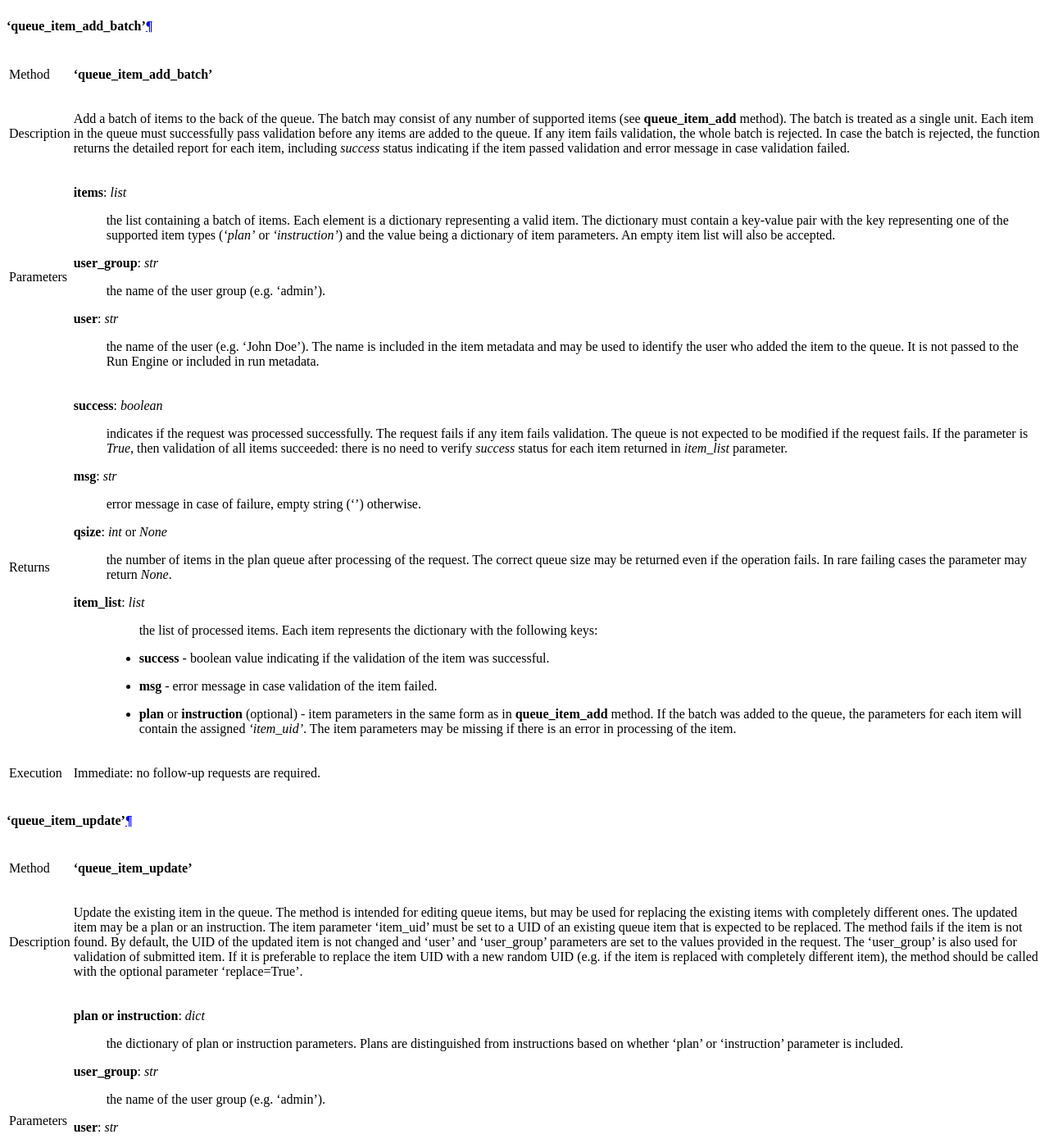
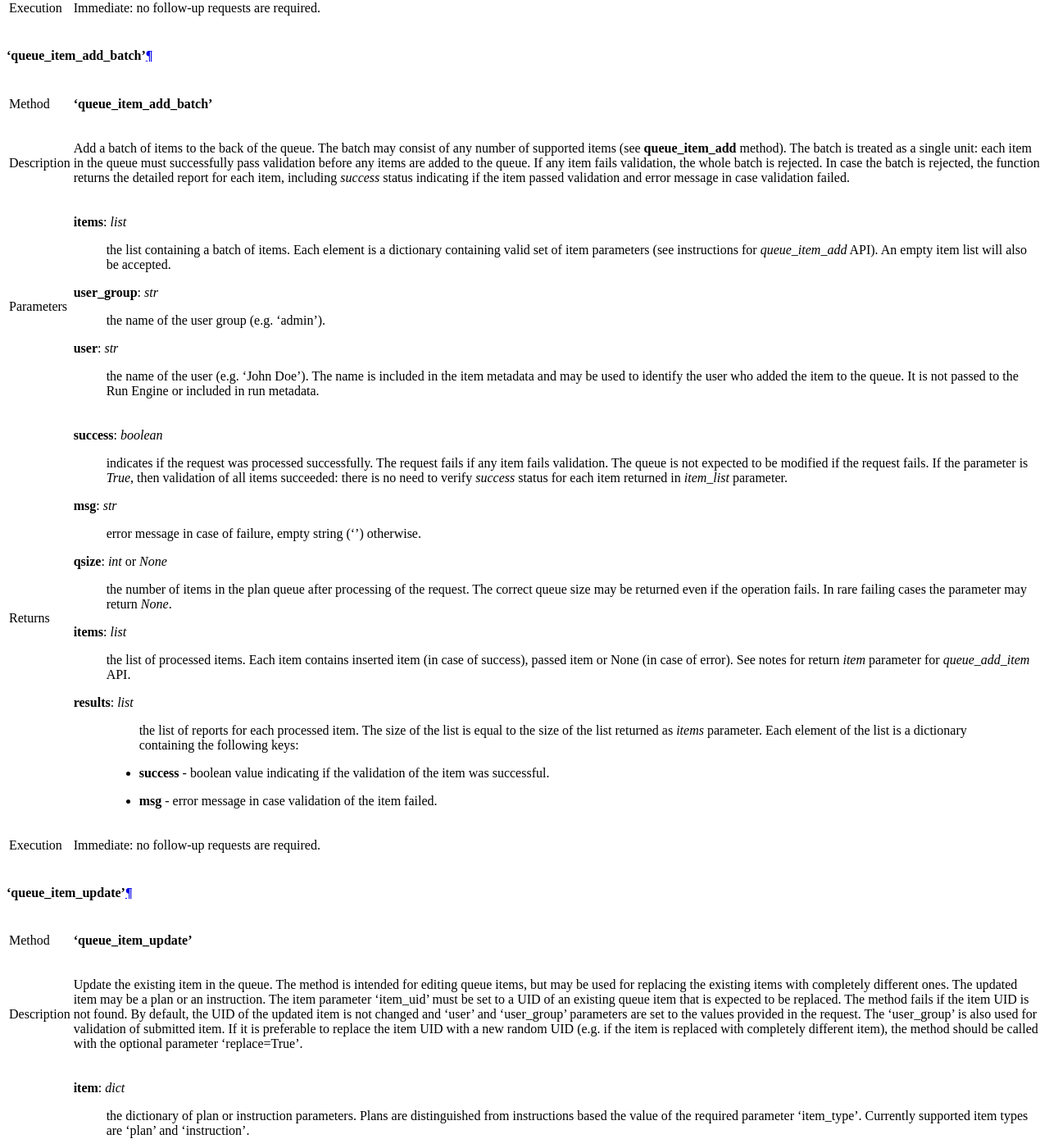
Before and after one commit to bluesky/bluesky-queueserver, a Sphinx documentation site: the page built from docs/source/re_manager_api.rst, in a window 1280 px wide and 1400 px high, scrolled down 9622 px. Shown: the whole window at 82% size. Built offline with Sphinx 7.4.7 and the Read the Docs theme 2.0.0, drawn with Linux system fonts in a browser that asks for light colours; some of the changed text lies outside the part shown.

Commit message:
DOC: updated 0MQ API documentation

```diff
--- a/docs/source/re_manager_api.rst
+++ b/docs/source/re_manager_api.rst
@@ -314,7 +314,7 @@
               **msg**: *str*
                   error message in case of failure, empty string ('') otherwise.
 
-              **history**: *list*
+              **items**: *list*
                   list of items in the plan history, each item is represented by a dictionary of
                   item parameters. Currently the plan history may contain only plans.
 
@@ -460,7 +460,7 @@
               **msg**: *str*
                   error message in case of failure, empty string ('') otherwise.
 
-              **queue**: *list*
+              **items**: *list*
                   list of queue items
 
               **running_item**: *dict*
@@ -486,9 +486,10 @@
               item is added to the back of the queue. Alternatively the item can be placed at
               the desired position in the queue or before or after one of the existing items.
 ------------  -----------------------------------------------------------------------------------------
-Parameters    **plan or instruction**: *dict*
+Parameters    **item**: *dict*
                   the dictionary of plan or instruction parameters. Plans are distinguished from
-                  instructions based on whether 'plan' or 'instruction' parameter is included.
+                  instructions based the value of the required parameter 'item_type'. Currently
+                  supported item types are 'plan' and 'instruction'.
 
               **user_group**: *str*
                   the name of the user group (e.g. 'admin').
@@ -519,9 +520,11 @@
                   the number of items in the plan queue after the plan was added if
                   the operation was successful, *None* otherwise
 
-              **plan** or **instruction**: *dict* (optional)
-                  the inserted item. The item contains the assigned item UID. The parameter
-                  may not be returned in case of error in processing the request.
+              **item**: *dict* or *None* (optional)
+                  the inserted item. The item contains the assigned item UID. If there is an error
+                  in processing of the parameters, the item passed with the request may be returned
+                  without modification. The value *None* may be returned if item is not contained
+                  in the request.
 ------------  -----------------------------------------------------------------------------------------
 Execution     Immediate: no follow-up requests are required.
 ============  =========================================================================================
@@ -537,17 +540,16 @@
 ------------  -----------------------------------------------------------------------------------------
 Description   Add a batch of items to the back of the queue. The batch may consist of any number
               of supported items (see **queue_item_add** method). The batch is treated as a single
-              unit. Each item in the queue must successfully pass validation before any items are added
+              unit: each item in the queue must successfully pass validation before any items are added
               to the queue. If any item fails validation, the whole batch is rejected. In case the
               batch is rejected, the function returns the detailed report for each item, including
               *success* status indicating if the item passed validation and error message in case
               validation failed.
 ------------  -----------------------------------------------------------------------------------------
 Parameters    **items**: *list*
-                  the list containing a batch of items. Each element is a dictionary representing
-                  a valid item. The dictionary must contain a key-value pair with the key representing
-                  one of the supported item types (*'plan'* or *'instruction'*) and the value being
-                  a dictionary of item parameters. An empty item list will also be accepted.
+                  the list containing a batch of items. Each element is a dictionary containing
+                  valid set of item parameters (see instructions for *queue_item_add* API).
+                  An empty item list will also be accepted.
 
               **user_group**: *str*
                   the name of the user group (e.g. 'admin').
@@ -571,18 +573,20 @@
                   queue size may be returned even if the operation fails. In rare failing cases
                   the parameter may return *None*.
 
-              **item_list**: *list*
-                  the list of processed items. Each item represents the dictionary
-                  with the following keys:
+              **items**: *list*
+                  the list of processed items. Each item contains inserted item (in case of success),
+                  passed item or None (in case of error). See notes for return *item* parameter
+                  for *queue_add_item* API.
+
+              **results**: *list*
+                  the list of reports for each processed item. The size of the list is equal to the
+                  size of the list returned as *items* parameter. Each element of the list is
+                  a dictionary containing the following keys:
 
                 - **success** - boolean value indicating if the validation of the item was successful.
 
                 - **msg** - error message in case validation of the item failed.
 
-                - **plan** or **instruction** (optional) - item parameters in the same form as
-                  in **queue_item_add** method. If the batch was added to the queue, the parameters for
-                  each item will contain the assigned *'item_uid'*. The item parameters may be missing
-                  if there is an error in processing of the item.
 ------------  -----------------------------------------------------------------------------------------
 Execution     Immediate: no follow-up requests are required.
 ============  =========================================================================================
@@ -600,16 +604,17 @@
               but may be used for replacing the existing items with completely different ones.
               The updated item may be a plan or an instruction. The item parameter 'item_uid' must
               be set to a UID of an existing queue item that is expected to be replaced. The method
-              fails if the item is not found. By default, the UID of the updated item is not changed
+              fails if the item UID is not found. By default, the UID of the updated item is not changed
               and 'user' and 'user_group' parameters are set to the values provided in the request.
               The 'user_group' is also used for validation of submitted item. If it is preferable
               to replace the item UID with a new random UID (e.g. if the item is replaced with
               completely different item), the method should be called with the optional parameter
               'replace=True'.
 ------------  -----------------------------------------------------------------------------------------
-Parameters    **plan or instruction**: *dict*
+Parameters    **item**: *dict*
                   the dictionary of plan or instruction parameters. Plans are distinguished from
-                  instructions based on whether 'plan' or 'instruction' parameter is included.
+                  instructions based the value of the required parameter 'item_type'. Currently
+                  supported item types are 'plan' and 'instruction'.
 
               **user_group**: *str*
                   the name of the user group (e.g. 'admin').
@@ -633,10 +638,11 @@
                   the number of items in the plan queue after the plan was added if
                   the operation was successful, *None* otherwise
 
-              **plan** or **instruction**: *dict* (optional)
-                  the updated item. The item contains the new item UID if the method was called with
-                  'replace=True'. The parameter may not be returned in case of error in processing
-                  the request.
+              **item**: *dict* or *None* (optional)
+                  the inserted item. The item contains the assigned item UID. If there is an error
+                  in processing of the parameters, the item passed with the request may be returned
+                  without modification. The value *None* may be returned if item is not contained
+                  in the request.
 ------------  -----------------------------------------------------------------------------------------
 Execution     Immediate: no follow-up requests are required.
 ============  =========================================================================================
```
